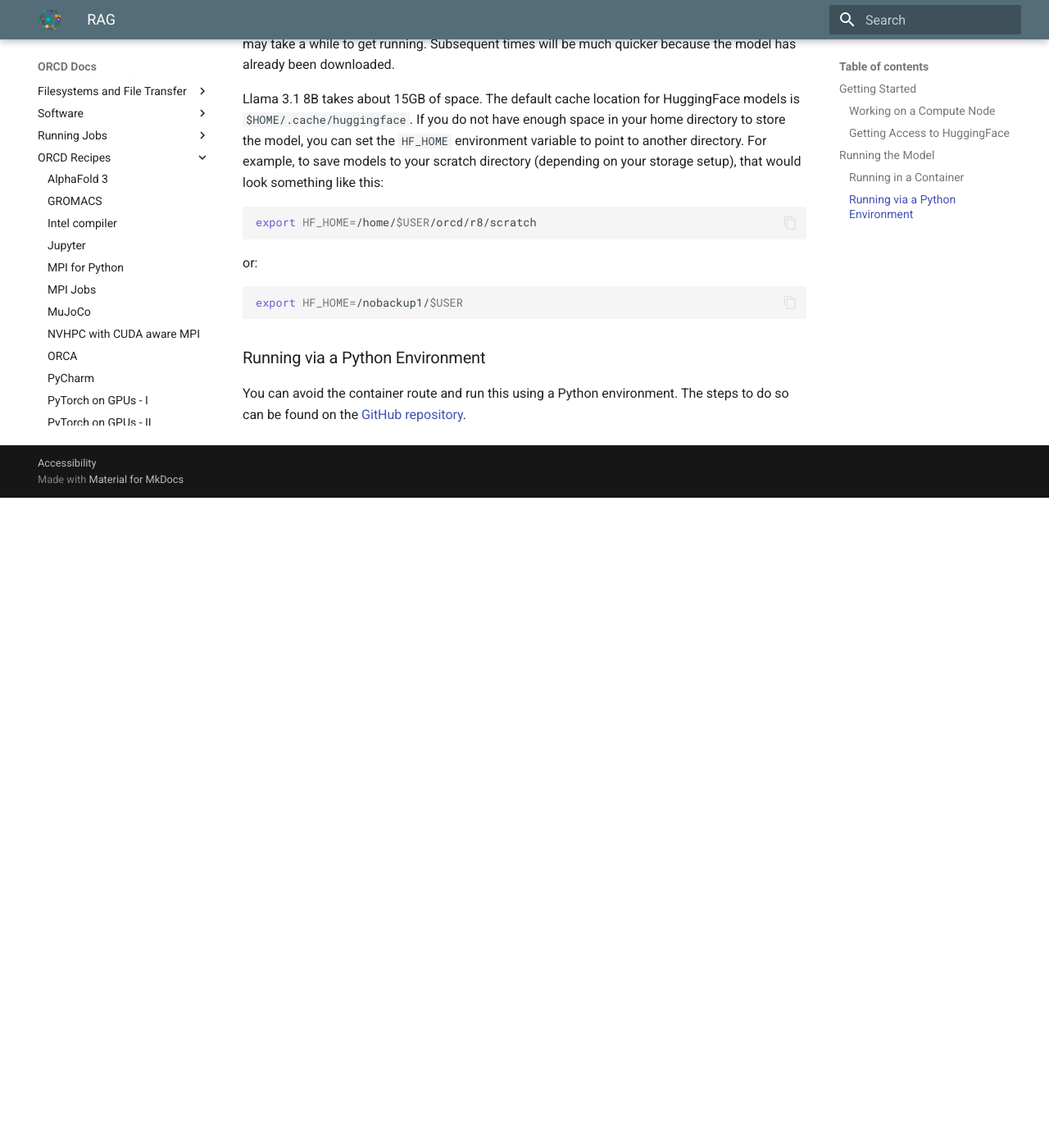
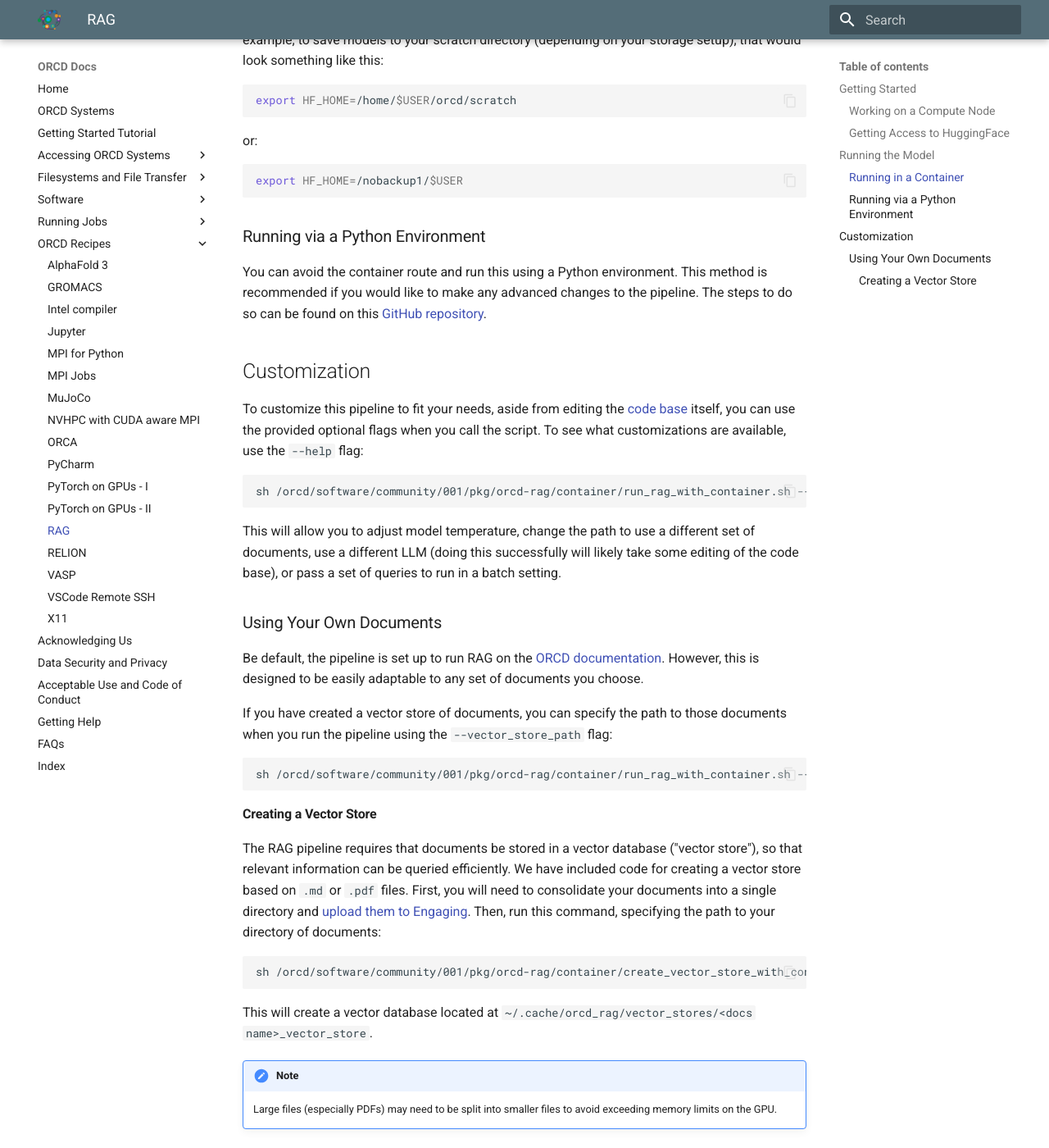
Before and after one commit to mit-orcd/orcd-docs-edit, an MkDocs documentation site: the page built from docs/recipes/rag.md, in a window 1280 px wide and 1400 px high, scrolled down 2371 px. Shown: the whole window at 82% size. Built offline with MkDocs 1.6.1 and Material for MkDocs 9.7.7, drawn with Linux system fonts in a browser that asks for light colours; before the commit the page ends 2978 px from its top, so only the background shows below that; some of the changed text lies outside the part shown.

Commit message:
updating information

````diff
--- a/docs/recipes/rag.md
+++ b/docs/recipes/rag.md
@@ -26,31 +26,23 @@
 
 ### Working on a Compute Node
 
-We require that you run this model on a compute node. You can request an
-interactive session on a compute node with the following command:
+You will need to request an interactive session with a GPU:
 
 ```bash
-salloc -N 1 -n 16 -p mit_normal --mem=48G
-```
-
-However, this works much more quickly with a GPU. If you have access to a
-partition on Engaging with a GPU, then specify your partition as such:
-
-```bash
-salloc -N 1 -n 8 -p mit_normal_gpu --gres=gpu:l40s:1
+salloc -N 1 -n 8 -p mit_normal_gpu -G l40s:1
 ```
 
 I have specified an L40S GPU, which has 48GB of memory. You will need a GPU with
-at least 40GB of memory for this model to work.
+at least 40GB of memory to use the 8B model.
 
 ### Getting Access to HuggingFace
 
-The LLMs used in this pipeline are from HuggingFace. By default, we use Llama
-3.1, which is gated and requires users to request access. You can follow this
-process for doing so:
+The LLMs used in this pipeline are from HuggingFace. By default, we use a model
+from Mistral, which is gated and requires users to request access. You can
+follow this process for doing so:
 
 1. [Create a HuggingFace account](https://huggingface.co/)
-2. Request access to [meta-llama/Llama-3.1-8B-Instruct](https://huggingface.co/meta-llama/Llama-3.1-8B-Instruct)
+2. Request access to [mistralai/Ministral-8B-Instruct-2410](https://huggingface.co/mistralai/Ministral-8B-Instruct-2410)
 3. Create a [user access token](https://huggingface.co/settings/tokens)
 
     You will need to adjust the settings of your user access token so that you
@@ -87,14 +79,14 @@
 To run the container, you can simply run the following:
 
 ```bash
-sh /orcd/software/community/001/pkg/orcd-rag/container/run_container.sh
+sh /orcd/software/community/001/pkg/orcd-rag/container/run_rag_with_container.sh
 ```
 
 The first time you run this, the model will be downloaded from HuggingFace and
 cached, so it may take a while to get running. Subsequent times will be much
 quicker because the model has already been downloaded.
 
-Llama 3.1 8B takes about 15GB of space. The default cache location for
+The 8B model takes about 15GB of space. The default cache location for
 HuggingFace models is `$HOME/.cache/huggingface`. If you do not have enough
 space in your home directory to store the model, you can set the `HF_HOME`
 environment variable to point to another directory. For example, to save models
@@ -102,7 +94,7 @@
 something like this:
 
 ```bash
-export HF_HOME=/home/$USER/orcd/r8/scratch
+export HF_HOME=/home/$USER/orcd/scratch
 ```
 
 or:
@@ -113,13 +105,55 @@
 
 ### Running via a Python Environment
 
-You can avoid the container route and run this using a Python environment. The
-steps to do so can be found on the
+You can avoid the container route and run this using a Python environment. This
+method is recommended if you would like to make any advanced changes to the
+pipeline. The steps to do so can be found on this
 [GitHub repository](https://github.com/mit-orcd/orcd-rag).
 
-<!--
-TODO:
-- Include instructions for adding flags when that's ready
-    - As part of this, include an option in the script to point to your own
-    vector store
--->
+## Customization
+
+To customize this pipeline to fit your needs, aside from editing the
+[code base](https://github.com/mit-orcd/orcd-rag) itself, you can use the
+provided optional flags when you call the script. To see what customizations are
+available, use the `--help` flag:
+
+```bash
+sh /orcd/software/community/001/pkg/orcd-rag/container/run_rag_with_container.sh --help
+```
+
+This will allow you to adjust model temperature, change the path to use a
+different set of documents, use a different LLM (doing this successfully will
+likely take some editing of the code base), or pass a set of queries to run
+in a batch setting.
+
+### Using Your Own Documents
+
+Be default, the pipeline is set up to run RAG on the
+[ORCD documentation](https://orcd-docs.mit.edu/). However, this is designed to
+be easily adaptable to any set of documents you choose.
+
+If you have created a vector store of documents, you can specify the path to
+those documents when you run the pipeline using the `--vector_store_path` flag:
+
+```bash
+sh /orcd/software/community/001/pkg/orcd-rag/container/run_rag_with_container.sh --vector_store_path /path/to/vector/store
+```
+
+#### Creating a Vector Store
+
+The RAG pipeline requires that documents be stored in a vector database ("vector
+store"), so that relevant information can be queried efficiently. We have
+included code for creating a vector store based on `.md` or `.pdf` files. First,
+you will need to consolidate your documents into a single directory and
+[upload them to Engaging](../filesystems-file-transfer/transferring-files.md#scp).
+Then, run this command, specifying the path to your directory of documents:
+
+```bash
+sh /orcd/software/community/001/pkg/orcd-rag/container/create_vector_store_with_container.sh --docs_dir /path/to/documents
+```
+
+This will create a vector database located at `~/.cache/orcd_rag/vector_stores/<docs name>_vector_store`.
+
+!!! note
+    Large files (especially PDFs) may need to be split into smaller files to
+    avoid exceeding memory limits on the GPU.
````
